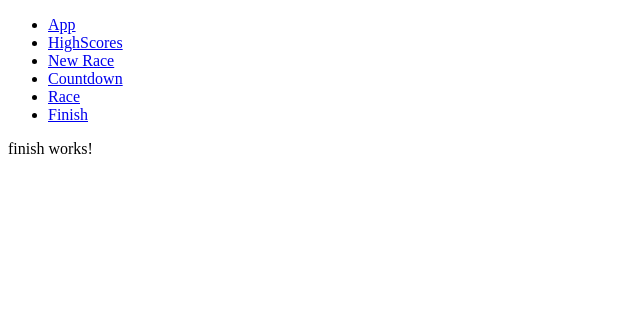
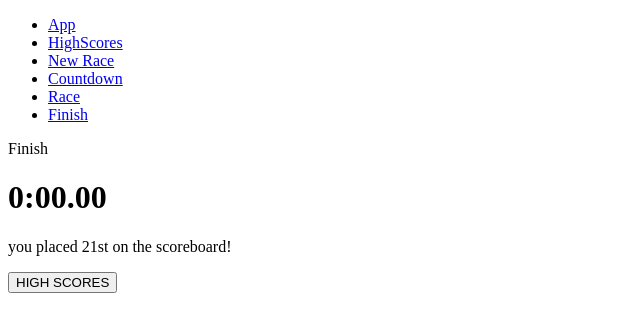
Before and after one commit to markosankovic/synapticon-roboracing, an Angular app: page /finish in a window 1280 px wide. Shown: the top 332 px of the page, without its empty margins (0-640 px from the left). Built offline with nearby package versions, Linux system fonts and the light colour scheme.

Commit message:
Implement finish

```diff
--- a/src/app/app.module.ts
+++ b/src/app/app.module.ts
@@ -13,6 +13,7 @@ import { CountdownComponent } from './countdown/countdown.component';
 import { RaceComponent } from './race/race.component';
 import { FinishComponent } from './finish/finish.component';
 import { RaceTimePipe } from './race-time.pipe';
+import { OrdinalPipe } from './ordinal.pipe';
 
 @NgModule({
   declarations: [
@@ -22,7 +23,8 @@ import { RaceTimePipe } from './race-time.pipe';
     CountdownComponent,
     RaceComponent,
     FinishComponent,
-    RaceTimePipe
+    RaceTimePipe,
+    OrdinalPipe
   ],
   imports: [
     BrowserModule,
--- a/src/app/finish/finish.component.html
+++ b/src/app/finish/finish.component.html
@@ -1,3 +1,11 @@
 <p>
-  finish works!
+  Finish
 </p>
+
+<h1>
+  {{time | raceTime}}
+</h1>
+
+<p>{{player}} you placed {{place | ordinal}} on the scoreboard!</p>
+
+<button type="button" class="btn" routerLink="/high-scores">HIGH SCORES</button>
--- a/src/app/finish/finish.component.ts
+++ b/src/app/finish/finish.component.ts
@@ -1,4 +1,7 @@
 import { Component, OnInit } from '@angular/core';
+import { Router } from '@angular/router';
+
+import { RaceService } from '../race.service';
 
 @Component({
   selector: 'app-finish',
@@ -7,7 +10,15 @@ import { Component, OnInit } from '@angular/core';
 })
 export class FinishComponent implements OnInit {
 
-  constructor() { }
+  player: string;
+  time: number;
+  place: number = 21;
+
+
+  constructor(private router: Router, private raceService: RaceService) {
+    this.player = raceService.player;
+    this.time = raceService.time;
+  }
 
   ngOnInit() {
   }
--- /dev/null
+++ b/src/app/ordinal.pipe.ts
@@ -0,0 +1,27 @@
+import { Pipe, PipeTransform } from '@angular/core';
+
+@Pipe({
+  name: 'ordinal'
+})
+export class OrdinalPipe implements PipeTransform {
+
+  transform(value: any, args?: any): any {
+    let suffix = '';
+    let last = value % 10;
+    let specialLast = value % 100;
+    if (!value || value < 1) {
+      return value;
+    }
+    if (last === 1 && specialLast !== 11) {
+      suffix = 'st';
+    } else if (last === 2 && specialLast !== 12) {
+      suffix = 'nd';
+    } else if (last === 3 && specialLast !== 13) {
+      suffix = 'rd';
+    } else {
+      suffix = 'th';
+    }
+    return value + suffix;
+  }
+
+}
--- a/src/app/race-time.pipe.ts
+++ b/src/app/race-time.pipe.ts
@@ -9,7 +9,7 @@ export class RaceTimePipe implements PipeTransform {
     const ms = Number.parseInt(value, 10);
     const minutes = (ms / 1000 / 60) << 0;
     const seconds = (ms / 1000) % 60 << 0;
-    const milliseconds = ms - (minutes * 1000 * 60) - (seconds * 1000);
+    const milliseconds = (ms - (minutes * 1000 * 60) - (seconds * 1000)) << 0;
     return (minutes + ':' + (seconds < 10 ? '0' : '') + seconds + '.' + (milliseconds < 10 ? '0' : '') + ('' + milliseconds)).substr(0, 7);
   }
 
--- a/src/app/race/race.component.ts
+++ b/src/app/race/race.component.ts
@@ -13,6 +13,7 @@ export class RaceComponent implements OnInit {
 
   player: string;
   time: number;
+  bestTime: number = 10000; // in milliseconds
 
   subscription: Subscription;
   startTime: number = Date.now();
```
Also changed, not shown: 1 other file (tests, documents, lock files or other folders).
